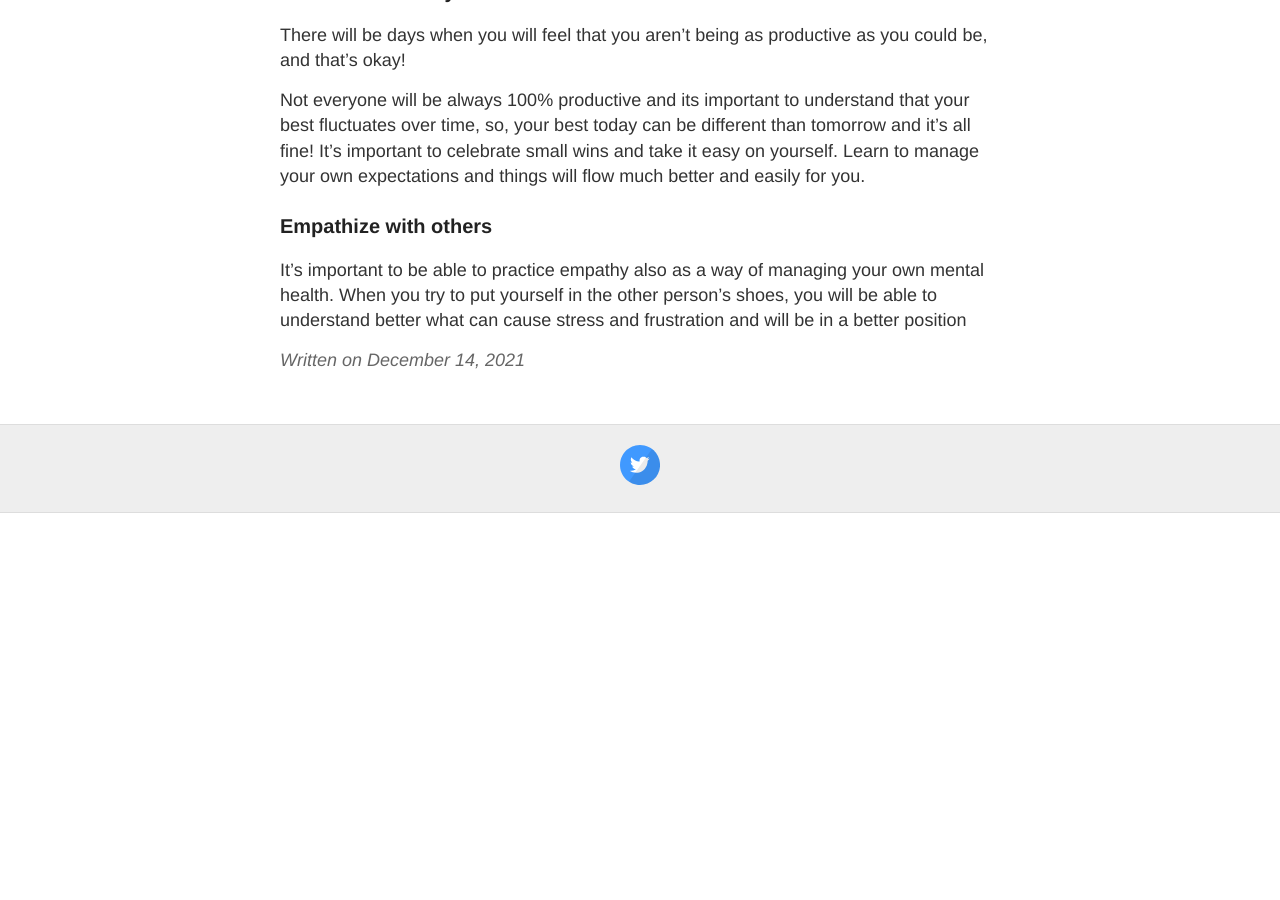
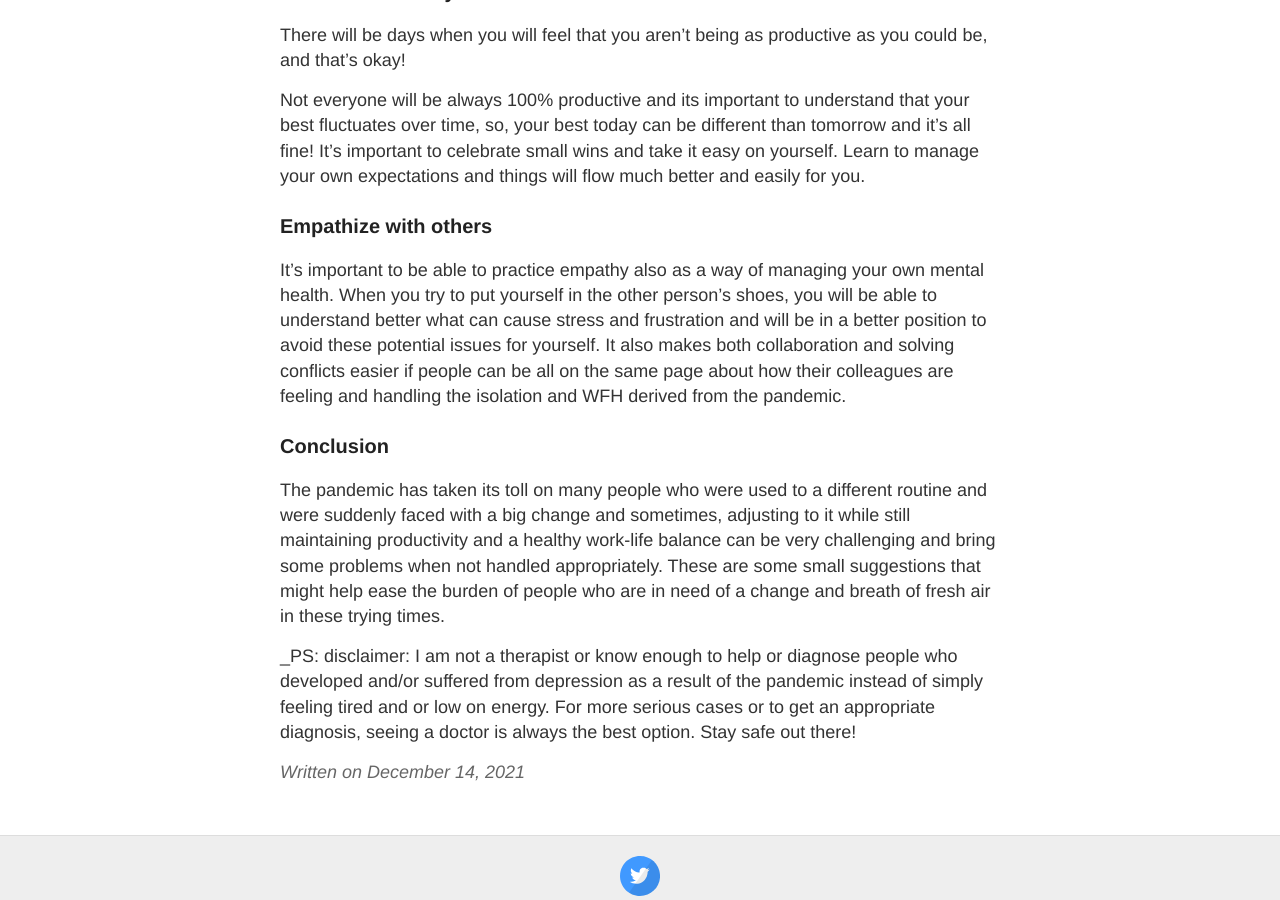
Before and after one commit to bruno-oliveira/techblog, a Jekyll site: the page built from _posts/2021-12-14-Prioritizing-mental-health-at-work.md, in a window 1280 px wide and 900 px high, scrolled down 1841 px. Built offline with Jekyll 4.4.1, drawn with Linux system fonts in a browser that asks for light colours; our own code applies the rules of GitHub Pages for plain Markdown files; before the commit the page ends 2354 px from its top, so only the background shows below that.

Commit message:
Update 2021-12-14-Prioritizing-mental-health-at-work.md

```diff
--- a/_posts/2021-12-14-Prioritizing-mental-health-at-work.md
+++ b/_posts/2021-12-14-Prioritizing-mental-health-at-work.md
@@ -32,4 +32,10 @@ Not everyone will be always 100% productive and its important to understand that
 
 ### Empathize with others
 
-It's important to be able to practice empathy also as a way of managing your own mental health. When you try to put yourself in the other person's shoes, you will be able to understand better what can cause stress and frustration and will be in a better position
+It's important to be able to practice empathy also as a way of managing your own mental health. When you try to put yourself in the other person's shoes, you will be able to understand better what can cause stress and frustration and will be in a better position to avoid these potential issues for yourself. It also makes both collaboration and solving conflicts easier if people can be all on the same page about how their colleagues are feeling and handling the isolation and WFH derived from the pandemic.
+
+### Conclusion
+
+The pandemic has taken its toll on many people who were used to a different routine and were suddenly faced with a big change and sometimes, adjusting to it while still maintaining productivity and a healthy work-life balance can be very challenging and bring some problems when not handled appropriately. These are some small suggestions that might help ease the burden of people who are in need of a change and breath of fresh air in these trying times.
+
+_PS: disclaimer: I am not a therapist or know enough to help or diagnose people who developed and/or suffered from depression as a result of the pandemic instead of simply feeling tired and or low on energy. For more serious cases or to get an appropriate diagnosis, seeing a doctor is always the best option. Stay safe out there!
```
